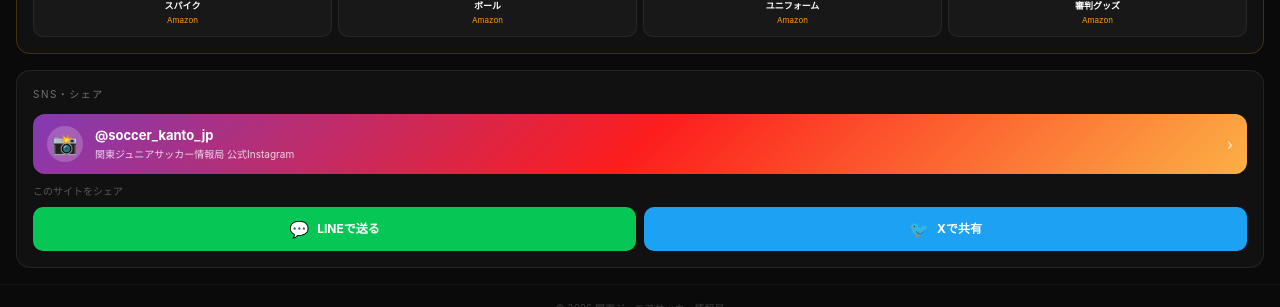
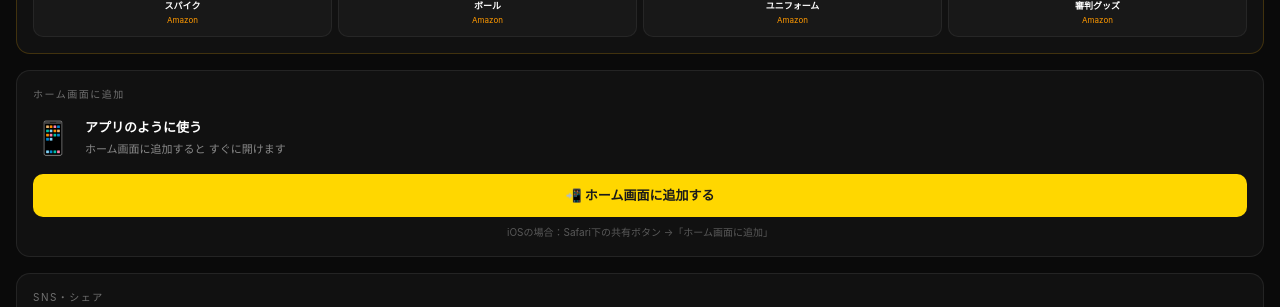
Before and after one commit to okuwabara07-gif/soccer-tokyo-jp, a Next.js app: page / in a window 1280 px wide. Shown: the part 2496-2803 px from the top of the page. Built offline with nearby package versions, Linux system fonts and the light colour scheme.

Commit message:
feat: add home screen install button above SNS section

```diff
--- a/src/app/page.tsx
+++ b/src/app/page.tsx
@@ -338,6 +338,23 @@ export default function HomePage() {
           ))}
         </div>
       </div>
+      {/* ホーム画面に追加 */}
+      <div style={{margin:"0 16px 16px",padding:"16px",background:"#111",borderRadius:14,border:"1px solid rgba(255,255,255,0.08)"}}>
+        <p style={{fontSize:10,color:"rgba(255,255,255,0.4)",letterSpacing:"0.15em",marginBottom:12}}>ホーム画面に追加</p>
+        <div style={{display:"flex",alignItems:"center",gap:12}}>
+          <span style={{fontSize:32}}>📱</span>
+          <div style={{flex:1}}>
+            <p style={{fontSize:13,fontWeight:600,color:"white",marginBottom:4}}>アプリのように使う</p>
+            <p style={{fontSize:11,color:"rgba(255,255,255,0.5)",lineHeight:1.5}}>ホーム画面に追加すると
+すぐに開けます</p>
+          </div>
+        </div>
+        <button onClick={handleInstall} style={{width:"100%",marginTop:12,padding:"12px",borderRadius:10,background:"#FFD700",border:"none",color:"#1a1a1a",fontSize:13,fontWeight:700,cursor:"pointer"}}>
+          📲 ホーム画面に追加する
+        </button>
+        <p style={{fontSize:10,color:"rgba(255,255,255,0.3)",marginTop:8,textAlign:"center"}}>iOSの場合：Safari下の共有ボタン →「ホーム画面に追加」</p>
+      </div>
+
       {/* SNS・共有セクション */}
       <div style={{margin:'0 16px 16px',padding:'16px',background:'#111',borderRadius:14,border:'1px solid rgba(255,255,255,0.08)'}}>
         <p style={{fontSize:10,color:'rgba(255,255,255,0.4)',letterSpacing:'0.15em',marginBottom:12}}>SNS・シェア</p>
```
